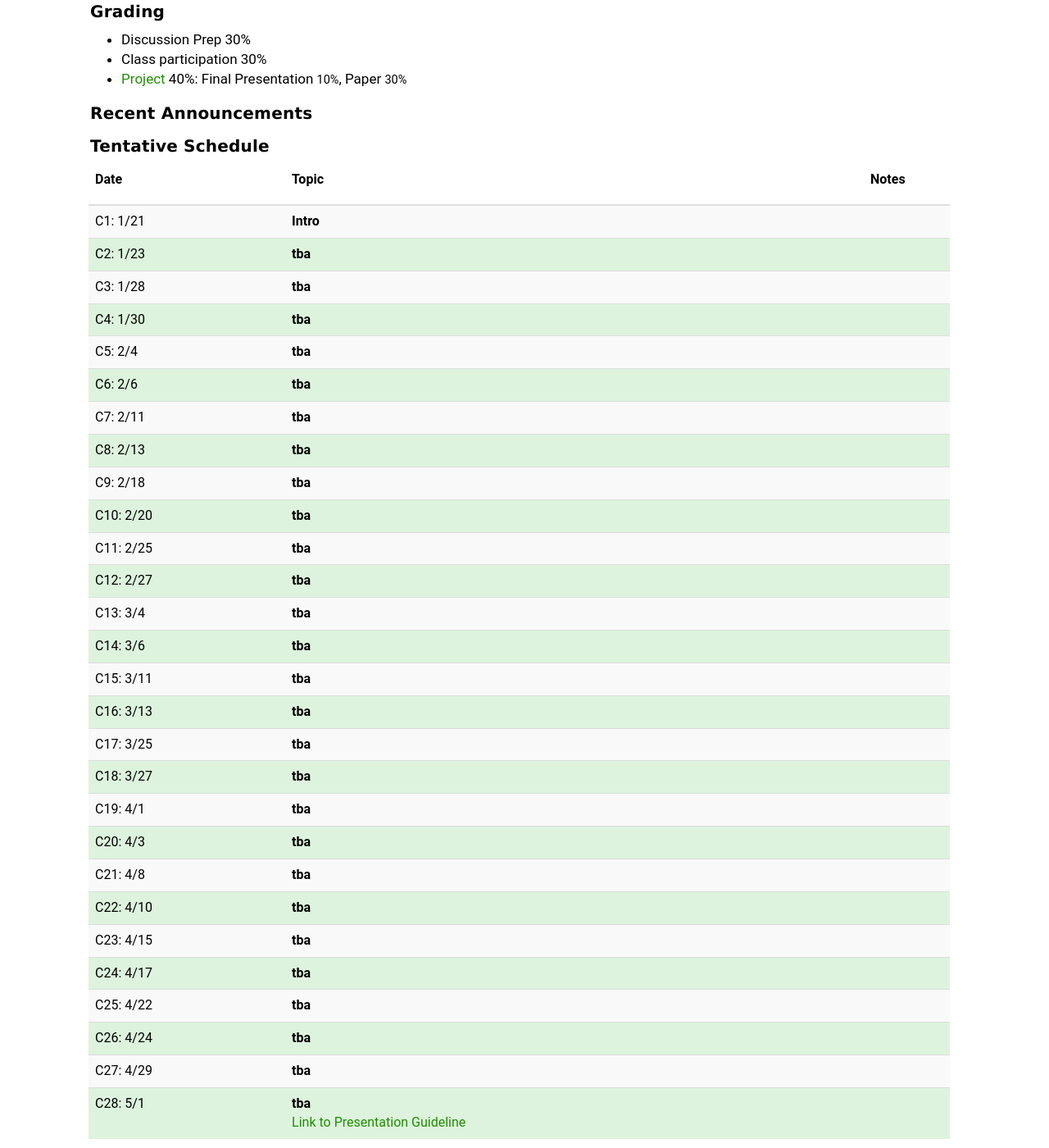
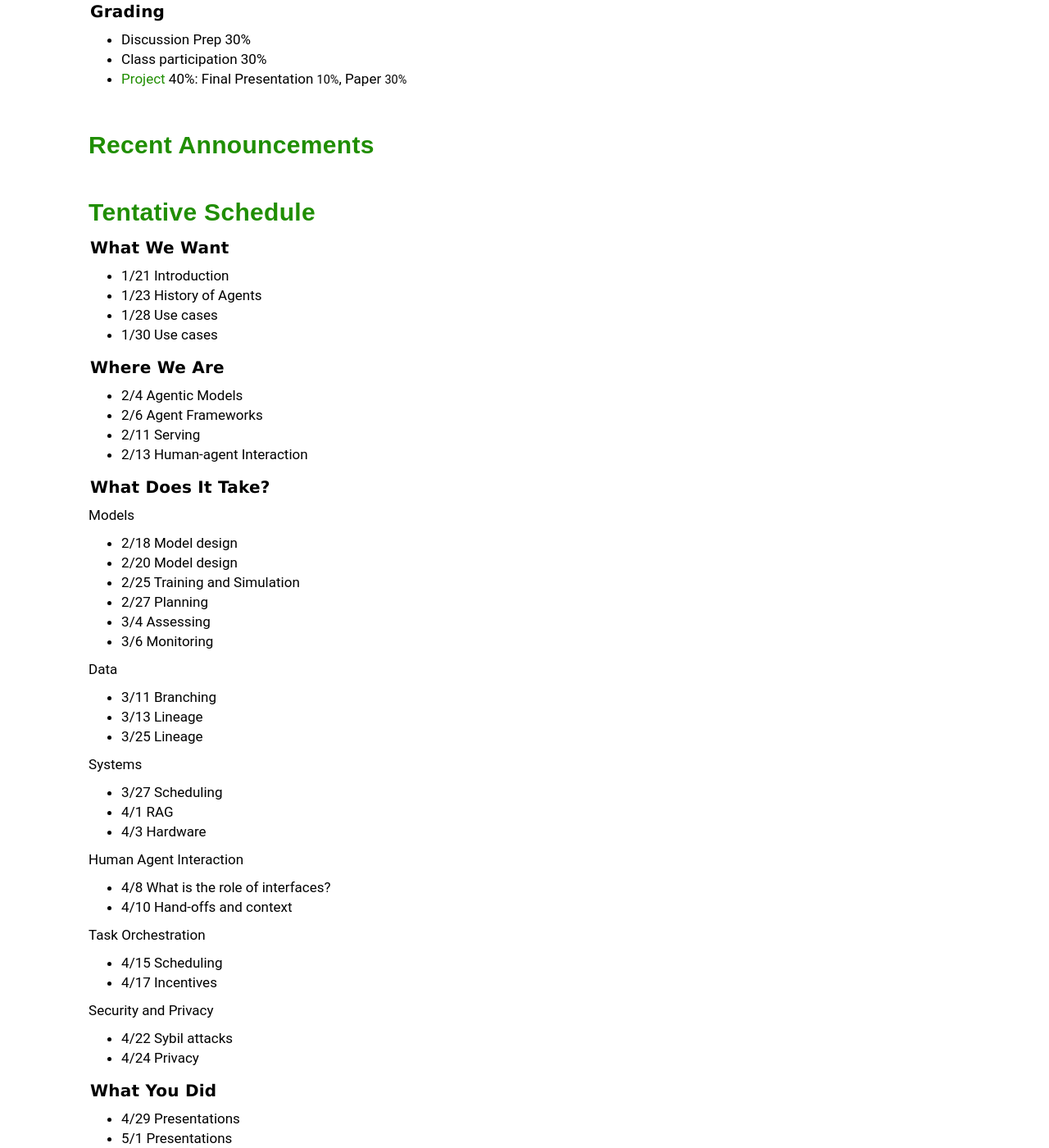
Before and after one commit to w6113/w6113.github.io, a Jekyll site: the page built from index.md, in a window 1280 px wide and 1400 px high, scrolled down 1107 px. Shown: the whole window at 82% size. Built offline with Jekyll 4.4.1, drawn with Linux system fonts in a browser that asks for light colours.

Commit message:
lazy commit msg

```diff
--- a/_data/schedule.csv
+++ b/_data/schedule.csv
@@ -1,29 +1,19 @@
-color,date,slug,link,notes,misc
-#efe4ff,1/21,Intro,,,
-white,1/23,tba,,,
-#efe4ff,1/28,tba,,,
-white,1/30,tba,,,
-#efe4ff,2/4,tba,,,
-white,2/6,tba,,,
-#efe4ff,2/11,tba,,,
-white,2/13,tba,,,
-#efe4ff,2/18,tba,,,
-white,2/20,tba,,,
-#efe4ff,2/25,tba,,,
-white,2/27,tba,,,
-#efe4ff,3/4,tba,,,
-white,3/6,tba,,,
-#efe4ff,3/11,tba,,,
-white,3/13,tba,,,
-#efe4ff,3/25,tba,,,
-white,3/27,tba,,,
-#efe4ff,4/1,tba,,,
-white,4/3,tba,,,
-#efe4ff,4/8,tba,,,
-white,4/10,tba,,,
-#efe4ff,4/15,tba,,,
-white,4/17,tba,,,
-#efe4ff,4/22,tba,,,
-white,4/24,tba,,,
-#efe4ff,4/29,tba,,,
-white,5/1,tba,,,"<a href=""https://w6113.github.io/projects#showcase"">Link to Presentation Guideline</a>"
+color,topic,date1,slug1,link1,presenter1,misc,date2,slug2,link2,presenter2,notes,block
+,,,,,,,,,,,,What we want
+#ddf3dd,Background,21-Jan,Introduction,,,,23-Jan,History of Agents,,,,
+#ddf3dd,History,28-Jan,Use cases,,,,30-Jan,Use cases,,,,
+,,,,,,,,,,,,Where we are
+white,Agents and Models,4-Feb,Agentic Models,,,,6-Feb,Agent Frameworks,,,,
+white,Infrastructure and Users,11-Feb,Serving,,,,13-Feb,Human-agent Interaction,,,,
+,,,,,,,,,,,,What does it take?
+#ddf3dd,Models,18-Feb,Model design,,,,20-Feb,Model design,,,,
+#ddf3dd,Models,25-Feb,Training and Simulation,,,,27-Feb,Planning,,,,
+#ddf3dd,Models,4-Mar,Assessing,,,,6-Mar,Monitoring,,,,
+#ddf3dd,Data,11-Mar,Branching,,,,13-Mar,Lineage,,,,
+#ddf3dd,Data and Systems,25-Mar,Lineage ,,,,27-Mar,Scheduling,,,,
+#ddf3dd,Systems,1-Apr,RAG,,,,3-Apr,Hardware,,,,
+#ddf3dd,Human-agent interaction,8-Apr,What is the role of interfaces?,,,,10-Apr,Hand-offs and context,,,,
+#ddf3dd,Orchestration,15-Apr,Scheduling,,,,17-Apr,Incentives,,,,
+#ddf3dd,Security,22-Apr,Sybil attacks,,,,24-Apr,Privacy,,,,
+,,,,,,,,,,,,Project Presentations
+white,Projects,29-Apr,Presentation,,,,1-May,Presentation,"<a href=""https://w6113.github.io/projects#showcase"">Link to Presentation Guideline</a>",,,
--- a/index.md
+++ b/index.md
@@ -59,68 +59,138 @@ Prereqs:
    Final Presentation <small>10%</small>,
    Paper <small>30%</small>
 
-#### Recent Announcements
+## Recent Announcements
 
 
-#### Tentative Schedule
+## Tentative Schedule
 
+#### What We Want
+
+* 1/21	Introduction
+* 1/23	History of Agents
+* 1/28	Use cases
+* 1/30	Use cases
+
+#### Where We Are
+
+* 2/4	Agentic Models
+* 2/6	Agent Frameworks
+* 2/11	Serving
+* 2/13	Human-agent Interaction
+
+#### What Does It Take?
+
+Models
+
+* 2/18	Model design
+* 2/20	Model design
+* 2/25	Training and Simulation
+* 2/27	Planning
+* 3/4	Assessing
+* 3/6	Monitoring
+
+Data
+
+* 3/11	Branching
+* 3/13	Lineage
+* 3/25	Lineage
+
+Systems
+
+* 3/27	Scheduling
+* 4/1	RAG
+* 4/3	Hardware
+
+Human Agent Interaction
+
+* 4/8	What is the role of interfaces?
+* 4/10	Hand-offs and context
+
+Task Orchestration
+
+* 4/15	Scheduling
+* 4/17	Incentives
+
+Security and Privacy
+
+* 4/22	Sybil attacks
+* 4/24	Privacy
+
+#### What You Did
+
+* 4/29	Presentations
+* 5/1	Presentations
+
+
+<!--
 <style>
 .presenter { }
 </style>
 
-<table class="table table-striped schedule">
+<table class="table  schedule">
   <thead>
   <tr>
-    <!--<th class="idx" style="width: 3em; max-width:3em;"></th>-->
-    <th class="date" style="width: 15em; max-width: 15em;"> <p> <span>Date </span> </p> </th>
-    <th style="min-width: 15%;"> <p> <span>Topic </span> </p> </th>
+    <th class="date" style="width: 5em; max-width: 15em;"> <p> <span>Date </span> </p> </th>
+    <th style="min-width: 15%;"> <p> <span>Tues </span> </p> </th>
+    <th style="min-width: 15%;"> <p> <span>Thurs </span> </p> </th>
     <th style="width: 10%"> <p> <span>Notes </span> </p> </th>
-    <!--<th style="width: 15%;"> <p> <span>Assigned</span> </p> </th>
-    <th style="width: 15%;"> <p> <span>Due</span> </p> </th>-->
   </tr>
   </thead>
 {% assign idx = 0 %}
 
 {% for r in site.data.schedule %}
-  {% assign idx = idx | plus: 1  %}
+  {% if r.block %}
+    <tr class="colored" style="background: #eee">
+    <td colspan=4  style="text-align: center; font-size: bigger;" >
+    <b style="font-size: 15pt;">{{r.block}}</b>
+    </td>
+    </tr>
 
-  <tr class="colored">
-    <td class="date">C{{idx}}: {{r.date}}</td>
-    <td class="slug">
-      {% if r.link %}
-        <a href="./papers#{{r.link}}"><b>{{r.slug}}</b></a>
-      {% else %}
-        <b>{{r.slug}}</b>
-      {% endif %}
+  {% else %}
+      {% assign idx = idx | plus: 1  %}
 
-      {% if r.papers %}
-      <ul>
-      {% for p in r.papers %}
-        <li><a href="{{p.url}}">{{p.title}}</a></li>
-      {% endfor %}
-      </ul>
-      {% endif %}
+      <tr class="colored" style="background: {{r.color}}">
+        <td class="date">W{{idx}}: {{r.topic}}</td>
+        <td class="tues">
+          <div class="date">{{r.date1}}</div>
+          {% if r.link1 %}
+            <a href="./papers#{{r.link}}"><b>{{r.slug1}}</b></a>
+          {% else %}
+            <b>{{r.slug1}}</b>
+          {% endif %}
 
-      {% if r.presenter %}
-        <br/>
-        <span class='presenter'>Presenter: {{r.presenter}}</span>
-      {% endif %}
+          {% if r.presenter1 %}
+            <br/>
+            <span class='presenter'>Presenter: {{r.presenter1}}</span>
+          {% endif %}
+        </td>
 
-      {% if r.misc %}
-      <div> {{r.misc|raw}}</div>
-      {% endif %}
+        <td class="thurs">
+          <div class="date">{{r.date2}}</div>
+          {% if r.link2 %}
+            <a href="./papers#{{r.link}}"><b>{{r.slug2}}</b></a>
+          {% else %}
+            <b>{{r.slug2}}</b>
+          {% endif %}
 
-    </td>
-    <td class="notes">
-      {% if r.notes %}
-        {{r.notes|raw}}
-      {% endif %}
-    </td>
-    <!--
-    <td>{{r.assigned | safe}}</td>
-    <td>{{r.due | safe}}</td>
-    -->
-  </tr>
+          {% if r.presenter2 %}
+            <br/>
+            <span class='presenter'>Presenter: {{r.presenter2}}</span>
+          {% endif %}
+
+        </td>
+        <td class="notes">
+          {% if r.notes %}
+            {{r.notes|raw}}
+          {% endif %}
+
+          {% if r.misc %}
+          <div> {{r.misc|raw}}</div>
+          {% endif %}
+        </td>
+      </tr>
+  {% endif %}
 {% endfor %}
 
 </table>
+-->
```
